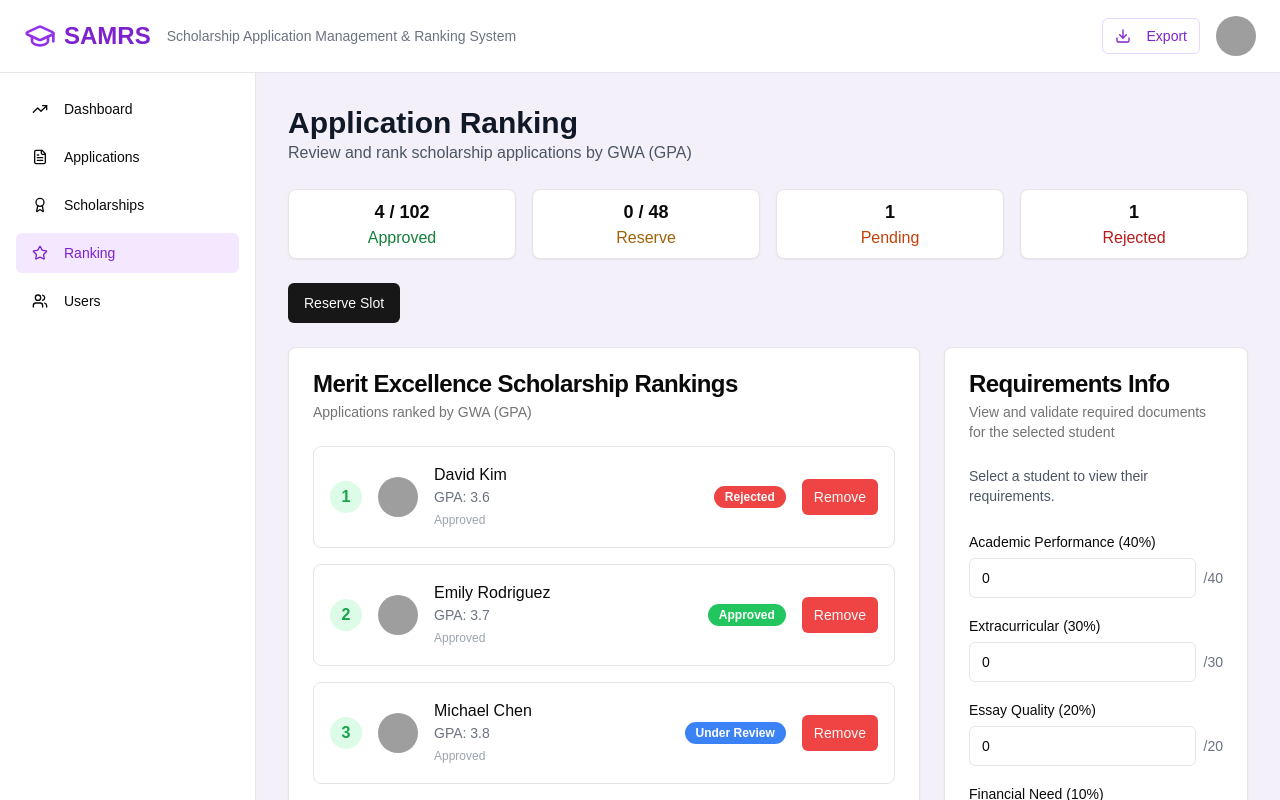
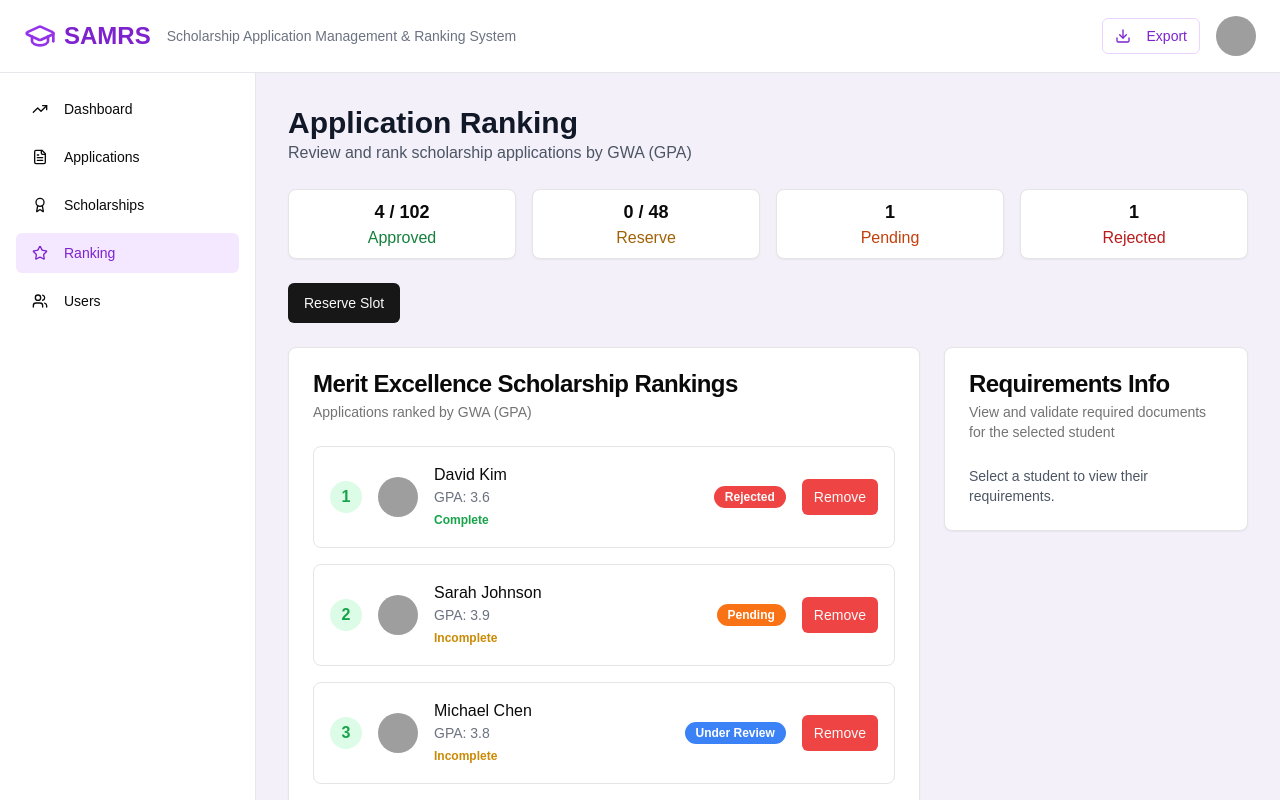
Before and after one commit to Izanagi-KJQ/Kim-ched-propose-system, a Next.js app: page / in a window 1280 px wide. Both pictures are taken after a click on the button "Ranking". Shown: the top 800 px of the page. Built offline with nearby package versions, Linux system fonts and the light colour scheme; grey boxes are pictures that could not be loaded.

Commit message:
page.tsx

```diff
--- a/app/page.tsx
+++ b/app/page.tsx
@@ -249,7 +249,7 @@ export default function Component() {
   };
 
   // Add requirements state to each application
-  const [requirementsMap, setRequirementsMap] = useState<Record<string, Record<string, boolean>>>({});
+  const [requirementsMap, setRequirementsMap] = useState<Record<string, Record<string, { valid: boolean, falseDoc: boolean }>>>({});
   const [showAddModal, setShowAddModal] = useState(false);
 
   // Helper to get requirements for a scholarship
@@ -282,16 +282,38 @@ export default function Component() {
     setApplications((prev) => prev.filter((s) => s.id !== id));
     setRequirementsMap((prev) => { const copy = { ...prev }; delete copy[id]; return copy; });
   };
-  const handleValidateRequirement = (studentId: string, req: string, value: boolean) => {
+  const handleValidateRequirement = (studentId: string, req: string, value: { valid: boolean; falseDoc: boolean }) => {
     setRequirementsMap((prev) => ({
       ...prev,
       [studentId]: { ...prev[studentId], [req]: value },
     }));
   };
 
-  // Ranking logic: sort by score, slice for approved/reserve
+  // Ranking logic: sort by requirements status, then by GPA
+  function getRequirementsStatus(studentId: string, requirements: string[]) {
+    const reqs = requirementsMap[studentId] || {};
+    if (requirements.some(req => reqs[req]?.falseDoc)) return 'Disqualified';
+    if (requirements.some(req => !reqs[req]?.valid)) return 'Incomplete';
+    return 'Complete';
+  }
+
   const ranked = applications.filter(app => app.gpa !== null && app.gpa !== undefined)
-    .sort((a, b) => (b.gpa || 0) - (a.gpa || 0)).reverse();
+    .map(app => {
+      const reqs = getRequirements(app.scholarship);
+      const status = getRequirementsStatus(app.id, reqs);
+      return { ...app, requirementsStatus: status };
+    })
+    .sort((a, b) => {
+      // Disqualified at the bottom
+      if (a.requirementsStatus === 'Disqualified' && b.requirementsStatus !== 'Disqualified') return 1;
+      if (a.requirementsStatus !== 'Disqualified' && b.requirementsStatus === 'Disqualified') return -1;
+      // Incomplete below complete
+      if (a.requirementsStatus === 'Incomplete' && b.requirementsStatus === 'Complete') return 1;
+      if (a.requirementsStatus === 'Complete' && b.requirementsStatus === 'Incomplete') return -1;
+      // Otherwise, sort by GPA descending
+      return (b.gpa || 0) - (a.gpa || 0);
+    });
+
   const approved = ranked.slice(0, 102);
   const reserve = ranked.slice(102, 150);
   const pending = applications.filter(app => app.status === 'pending');
@@ -1184,7 +1206,7 @@ export default function Component() {
                               <div>
                                 <p className="font-medium">{app.name}</p>
                                 <p className="text-sm text-gray-500">GPA: {app.gpa}</p>
-                                <span className="text-xs text-gray-400">{app.status === 'reserve' ? 'Reserve' : (index < 102 ? 'Approved' : 'Reserve')}</span>
+                                <span className={`text-xs font-bold ${app.requirementsStatus === 'Disqualified' ? 'text-red-600' : app.requirementsStatus === 'Incomplete' ? 'text-yellow-600' : 'text-green-600'}`}>{app.requirementsStatus}</span>
                               </div>
                             </div>
                             <div className="flex items-center space-x-4">
@@ -1205,7 +1227,6 @@ export default function Component() {
                       <CardDescription>View and validate required documents for the selected student</CardDescription>
                     </CardHeader>
                     <CardContent className="space-y-6">
-                      {/* Requirements Checklist */}
                       {selectedStudentId ? (
                         <RequirementsChecklist
                           requirements={getRequirements(applications.find(a => a.id === selectedStudentId)?.scholarship || '')}
@@ -1215,81 +1236,6 @@ export default function Component() {
                       ) : (
                         <p className="text-gray-600 text-sm">Select a student to view their requirements.</p>
                       )}
-                      {/* Scoring Panel */}
-                      <div className="space-y-4">
-                        <div>
-                          <Label htmlFor="academic">Academic Performance (40%)</Label>
-                          <div className="flex items-center space-x-2 mt-1">
-                            <Input
-                              type="number"
-                              min="0"
-                              max="40"
-                              placeholder="0-40"
-                              value={academic}
-                              onChange={e => setAcademic(Number(e.target.value))}
-                            />
-                            <span className="text-sm text-gray-500">/40</span>
-                          </div>
-                        </div>
-                        <div>
-                          <Label htmlFor="extracurricular">Extracurricular (30%)</Label>
-                          <div className="flex items-center space-x-2 mt-1">
-                            <Input
-                              type="number"
-                              min="0"
-                              max="30"
-                              placeholder="0-30"
-                              value={extracurricular}
-                              onChange={e => setExtracurricular(Number(e.target.value))}
-                            />
-                            <span className="text-sm text-gray-500">/30</span>
-                          </div>
-                        </div>
-                        <div>
-                          <Label htmlFor="essay">Essay Quality (20%)</Label>
-                          <div className="flex items-center space-x-2 mt-1">
-                            <Input
-                              type="number"
-                              min="0"
-                              max="20"
-                              placeholder="0-20"
-                              value={essay}
-                              onChange={e => setEssay(Number(e.target.value))}
-                            />
-                            <span className="text-sm text-gray-500">/20</span>
-                          </div>
-                        </div>
-                        <div>
-                          <Label htmlFor="financial">Financial Need (10%)</Label>
-                          <div className="flex items-center space-x-2 mt-1">
-                            <Input
-                              type="number"
-                              min="0"
-                              max="10"
-                              placeholder="0-10"
-                              value={financial}
-                              onChange={e => setFinancial(Number(e.target.value))}
-                            />
-                            <span className="text-sm text-gray-500">/10</span>
-                          </div>
-                        </div>
-                        <div className="pt-4 border-t">
-                          <div className="flex items-center justify-between mb-2">
-                            <span className="font-medium">Total Score</span>
-                            <span className="text-2xl font-bold">{totalScore}</span>
-                          </div>
-                          <Progress value={totalScore} className="mb-4" />
-                          <Textarea
-                            placeholder="Add review comments..."
-                            className="mb-4"
-                            value={review}
-                            onChange={e => setReview(e.target.value)}
-                          />
-                          <Button className="w-full" onClick={handleSaveScore} type="button">
-                            Save Score & Review
-                          </Button>
-                        </div>
-                      </div>
                     </CardContent>
                   </Card>
                 </div>
--- a/components/ranking/RequirementsChecklist.tsx
+++ b/components/ranking/RequirementsChecklist.tsx
@@ -2,8 +2,8 @@ import React from 'react';
 
 interface RequirementsChecklistProps {
   requirements: string[];
-  validated: Record<string, boolean>;
-  onValidate: (req: string, value: boolean) => void;
+  validated: Record<string, { valid: boolean; falseDoc: boolean }>;
+  onValidate: (req: string, value: { valid: boolean; falseDoc: boolean }) => void;
 }
 
 const RequirementsChecklist: React.FC<RequirementsChecklistProps> = ({ requirements, validated, onValidate }) => {
@@ -15,11 +15,21 @@ const RequirementsChecklist: React.FC<RequirementsChecklistProps> = ({ requireme
           <li key={req} className="flex items-center gap-2 text-sm">
             <input
               type="checkbox"
-              checked={!!validated[req]}
-              onChange={e => onValidate(req, e.target.checked)}
+              checked={!!validated[req]?.valid}
+              onChange={e => onValidate(req, { valid: e.target.checked, falseDoc: validated[req]?.falseDoc || false })}
               className="accent-purple-600 w-4 h-4 rounded border-gray-300"
             />
             <span>{req}</span>
+            <label className="flex items-center gap-1 ml-2 text-xs text-red-600">
+              <input
+                type="checkbox"
+                checked={!!validated[req]?.falseDoc}
+                onChange={e => onValidate(req, { valid: validated[req]?.valid || false, falseDoc: e.target.checked })}
+                className="accent-red-600 w-3 h-3 rounded border-gray-300"
+              />
+              <span>False</span>
+              {validated[req]?.falseDoc && <span title="Marked as false document">🚩</span>}
+            </label>
           </li>
         ))}
       </ul>
```
